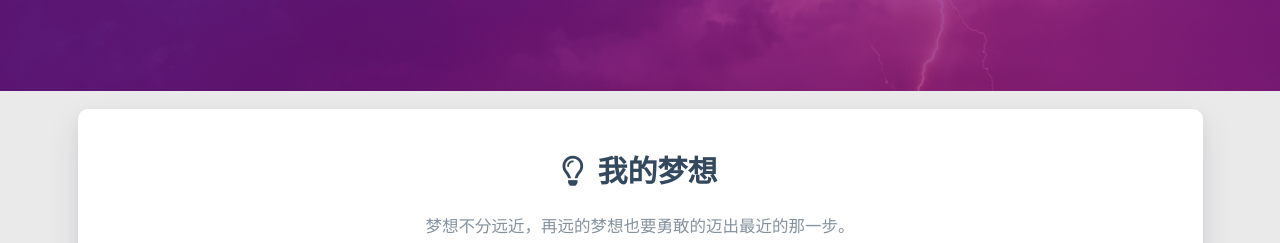
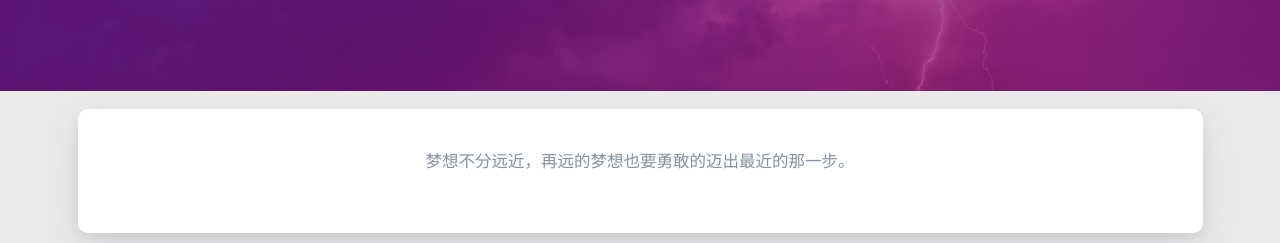
Before and after one commit to haitau/haitau.github.io, a plain HTML site: page index.html in a window 1280 px wide. Shown: the part 709-952 px from the top of the page. Drawn offline with nearby package versions, Linux system fonts and the light colour scheme; some packages are replaced by stand-ins of ours; no server answers; a script that the page names is missing.

Commit message:
Site updated: 2021-01-19 13:22:50

```diff
--- a/index.html
+++ b/index.html
@@ -514,10 +514,6 @@
 
                         <div class="dream">
 
-    <div class="title center-align">
-        <i class="far fa-lightbulb"></i>&nbsp;&nbsp;我的梦想
-    </div>
-
     <div class="row">
         <div class="col l8 offset-l2 m10 offset-m1 s10 offset-s1 center-align text">
             梦想不分远近，再远的梦想也要勇敢的迈出最近的那一步。
```
